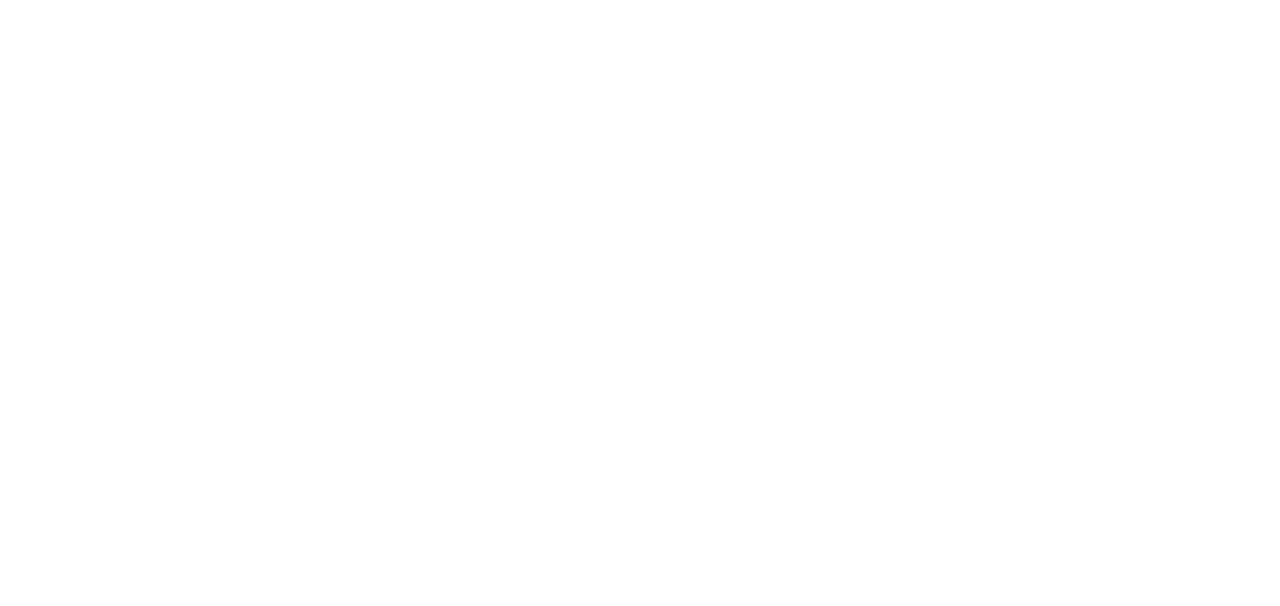
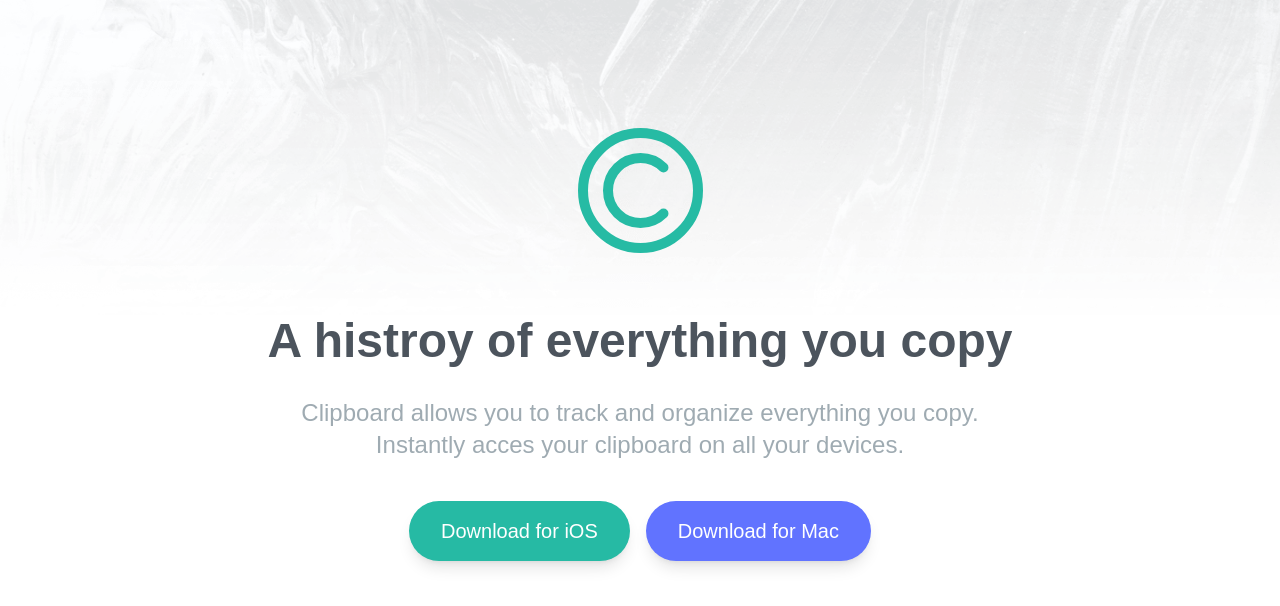
Before and after one commit to adam-fabis/Tailwind-LP, a website built with Parcel: page src/index.html in a window 1280 px wide. Built offline with nearby package versions, Linux system fonts and the light colour scheme; a web font is replaced by a local one.

Commit message:
add hero section

```diff
--- a/src/index.css
+++ b/src/index.css
@@ -1,3 +1,15 @@
 @tailwind base;
 @tailwind components;
 @tailwind utilities;
+
+body {
+  background-image: url("./images/bg-header-desktop.png");
+  background-repeat: no-repeat;
+  background-size: contain;
+}
+
+@media (max-width: 576px) {
+  body {
+    background-image: url("./images/bg-header-mobile.png");
+  }
+}
--- a/src/index.html
+++ b/src/index.html
@@ -13,6 +13,21 @@
 </head>
 
 <body>
+    <section id="hero">
+        <div class="max-w-6xl mx-auto text-center mb-40 px-10 pt-16">
+            <img src="images/logo.svg" alt="" class="mx-auto my-16">
+            <h3 class="mb-8 text-4xl font-bold text-darkGrayishBlue md:text-5xl">
+                A histroy of everything you copy
+            </h3>
+            <p class="max-w-3xl mx-auto mb-10 text-2xl text-grayishBlue">Clipboard allows you to track and organize
+                everything you copy. Instantly acces your clipboard on all your devices.</p>
+            <div class="flex flex-col justify-center w-full space-y-6 text-xl text-white md:flex-row md:space-y-0 md:space-x-4">
+                <a href="#" class="p-4 px-8 rounded-full shadow-lg bg-strongCyan duration-200 hover:opacity-80">Download for iOS</a>
+                <a href="#" class="p-4 px-8 rounded-full shadow-lg bg-lightBlue duration-200 hover:opacity-80">Download for Mac</a>
+            </div>
+        </div>
+    </section>
+
     <script type="module" src="./main.js"></script>
 </body>
 
--- a/tailwind.config.js
+++ b/tailwind.config.js
@@ -10,7 +10,7 @@
     },
     extend: {
       colors: {
-        stronCyan: "#26baa4",
+        strongCyan: "#26baa4",
         lightBlue: "#6173ff",
         darkGrayishBlue: "#4c545d",
         grayishBlue: "#9fabb2",
```
